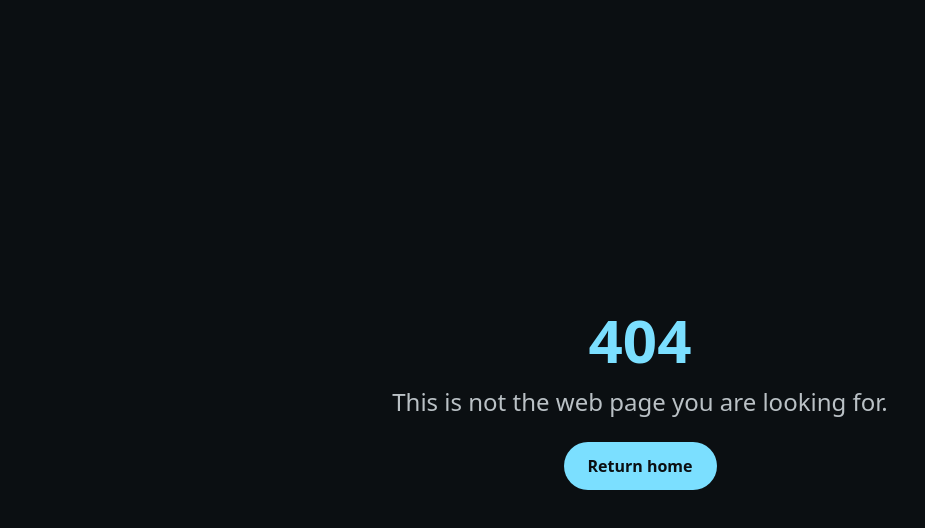
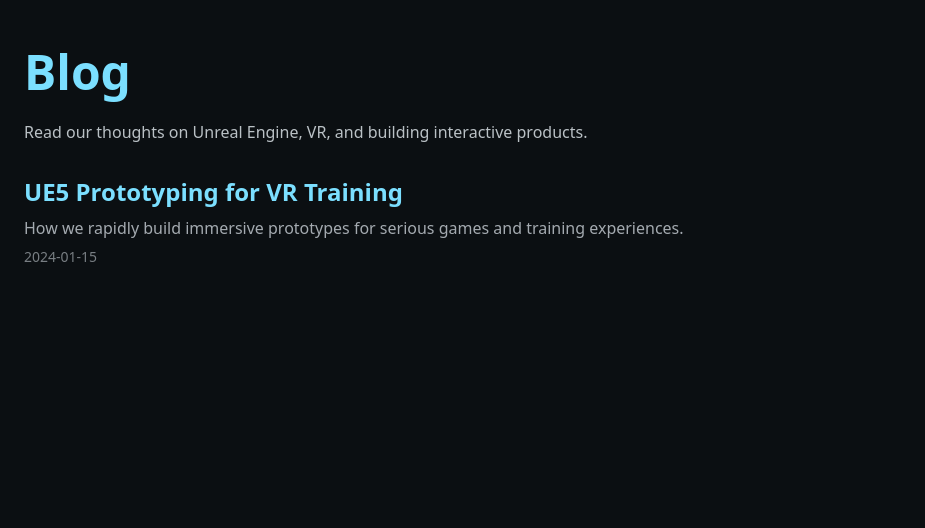
Before and after one commit to LarionS/Playframe, a Next.js app: page /blog in a window 1280 px wide. Before the commit this address had no page. Shown: the top 528 px of the page, without its empty margins (0-925 px from the left). Built offline with nearby package versions, Linux system fonts and the light colour scheme.

Commit message:
feat: add blog listing page

```diff
--- /dev/null
+++ b/src/app/blog/page.tsx
@@ -0,0 +1,37 @@
+import type { Metadata } from 'next';
+
+export const metadata: Metadata = {
+  title: 'Blog | Playframe',
+  description: 'Insights and ideas on Unreal Engine development, VR training, and interactive experiences.',
+};
+
+const posts = [
+  {
+    title: 'UE5 Prototyping for VR Training',
+    excerpt: 'How we rapidly build immersive prototypes for serious games and training experiences.',
+    slug: 'ue5-prototyping-vr-training',
+    date: '2024-01-15'
+  },
+];
+
+export default function BlogPage() {
+  return (
+    <main className="bg-ink min-h-screen text-cloud px-6 py-12">
+      <h1 className="text-4xl md:text-5xl font-bold mb-6 text-accent">Blog</h1>
+      <p className="text-cloud/80 mb-8 max-w-3xl">
+        Read our thoughts on Unreal Engine, VR, and building interactive products.
+      </p>
+      <div className="space-y-8">
+        {posts.map(post => (
+          <article key={post.slug}>
+            <a href={`/blog/${post.slug}`} className="block">
+              <h2 className="text-2xl font-semibold mb-2 text-accent">{post.title}</h2>
+              <p className="text-cloud/70 mb-1">{post.excerpt}</p>
+              <span className="text-cloud/50 text-sm">{post.date}</span>
+            </a>
+          </article>
+        ))}
+      </div>
+    </main>
+  );
+}
```
